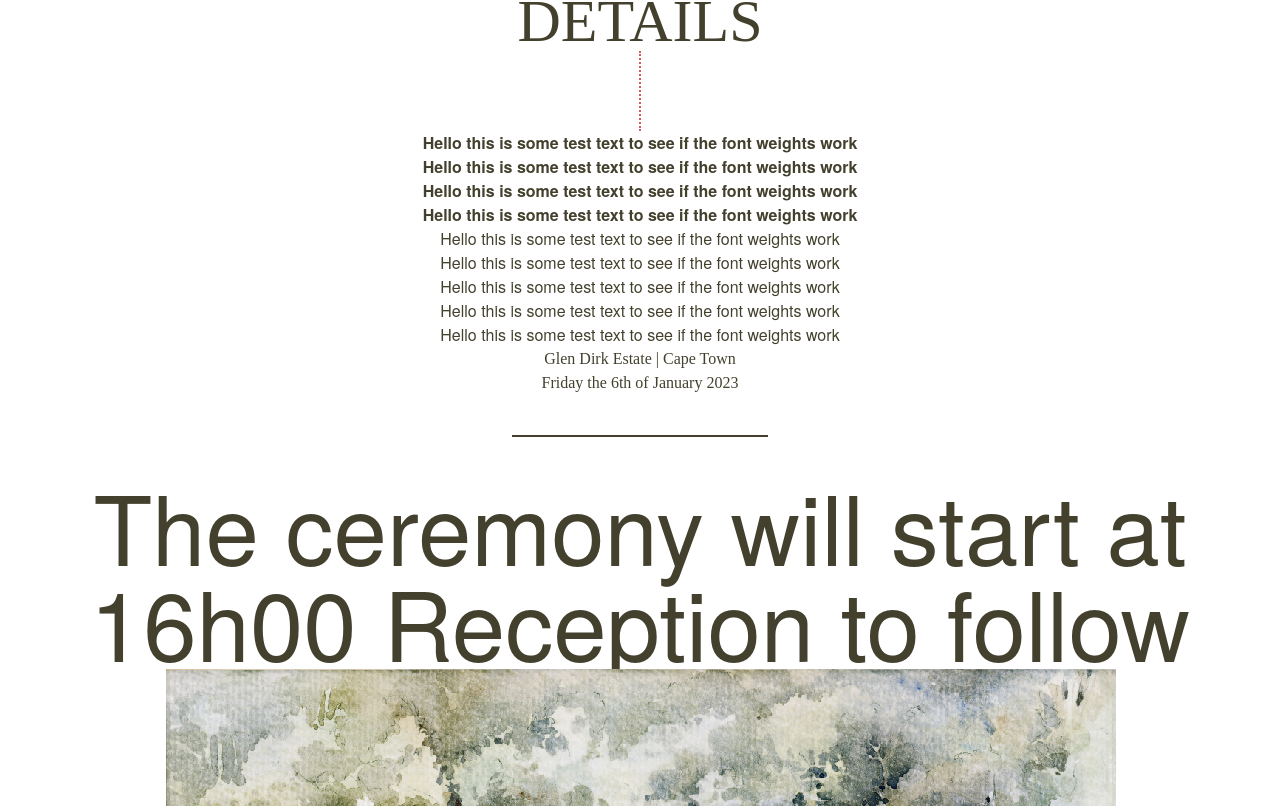
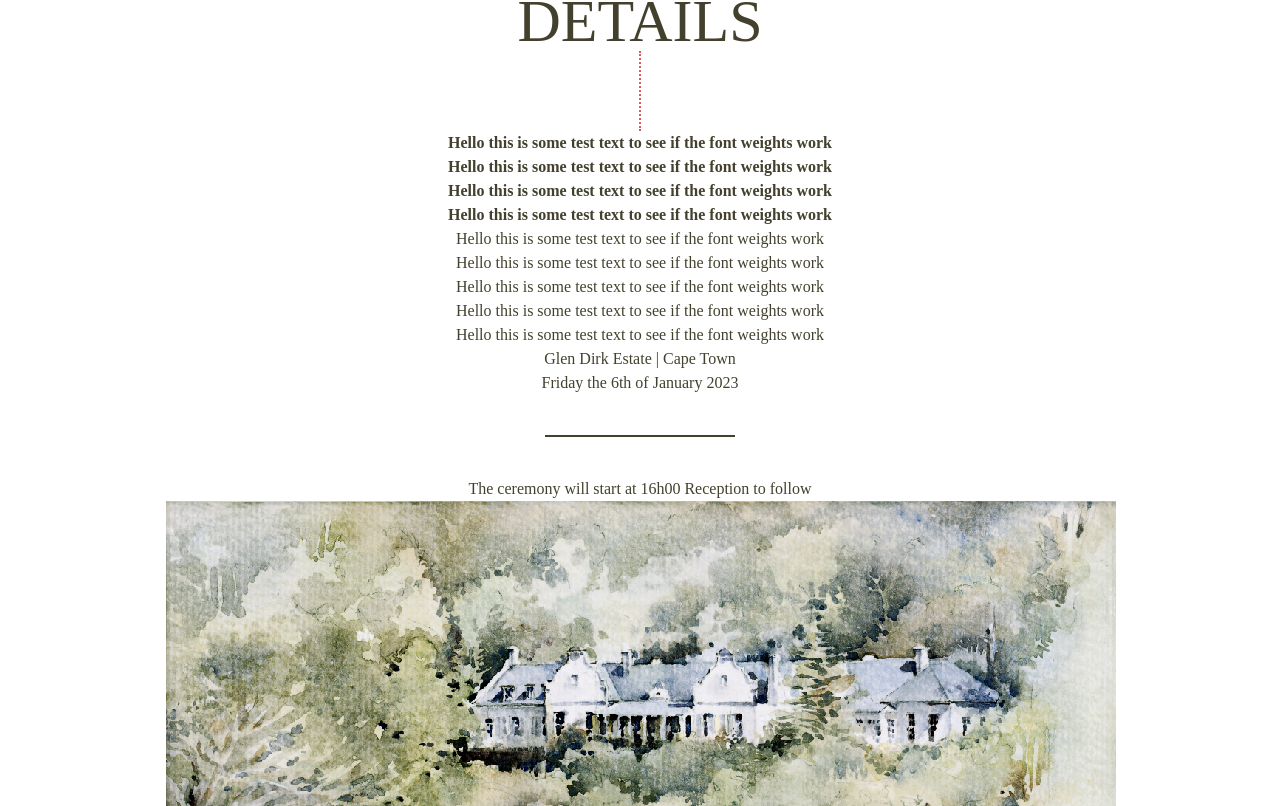
Before and after one commit to emilioziniades/mira-william-wedding, a Next.js app: page / in a window 1280 px wide. Shown: the part 954-1760 px from the top of the page. Built offline with nearby package versions, Linux system fonts and the light colour scheme.

Commit message:
more more more changes

```diff
--- a/components/button.tsx
+++ b/components/button.tsx
@@ -8,7 +8,8 @@ export const buttonStyles = makeString([
   "border-1",
   "border-rose",
   "text-rose",
-  "font-helv",
+  "font-avenir",
+  "font-light",
   "p-2",
   "my-12",
   "hover:bg-rose",
--- a/components/nav.tsx
+++ b/components/nav.tsx
@@ -28,7 +28,7 @@ const Navbar: FC = () => {
         <a
           href={`#${name}`}
           onClick={handleClick}
-          className="uppercase font-bold font-helv text-vine hover:text-leaf"
+          className="uppercase font-light font-avenir text-vine hover:text-leaf"
           key={name}
         >
           {name}
--- a/components/rsvpForm.tsx
+++ b/components/rsvpForm.tsx
@@ -38,7 +38,7 @@ const RsvpForm: FC<FormProps> = ({ submissionMessage }) => {
       id="rsvp-form"
       name="rsvp"
       method="POST"
-      className="flex flex-col font-helv text-ash w-1/4 mx-auto p-3"
+      className="flex flex-col font-avenir font-light text-ash w-1/4 mx-auto p-3"
       data-netlify="true"
       netlify-honeypot="bot-field"
       onSubmit={handleSubmit}
--- a/pages/index.tsx
+++ b/pages/index.tsx
@@ -94,37 +94,37 @@ const Home: NextPage<Props> = ({ landing, details, rsvp, registry }) => {
             {details.frontmatter.heading}
           </h1>
           <VerticalLine />
-          <div className="font-helv font-black">
+          <div className="font-avenir font-black">
             Hello this is some test text to see if the font weights work
           </div>
-          <div className="font-helv font-extrabold">
+          <div className="font-avenir font-extrabold">
             Hello this is some test text to see if the font weights work
           </div>
-          <div className="font-helv font-bold">
+          <div className="font-avenir font-bold">
             Hello this is some test text to see if the font weights work
           </div>
-          <div className="font-helv font-semibold">
+          <div className="font-avenir font-semibold">
             Hello this is some test text to see if the font weights work
           </div>
-          <div className="font-helv font-medium">
+          <div className="font-avenir font-medium">
             Hello this is some test text to see if the font weights work
           </div>
-          <div className="font-helv font-normal">
+          <div className="font-avenir font-normal">
             Hello this is some test text to see if the font weights work
           </div>
-          <div className="font-helv font-light">
+          <div className="font-avenir font-light">
             Hello this is some test text to see if the font weights work
           </div>
-          <div className="font-helv font-light font-extralight">
+          <div className="font-avenir font-light font-extralight">
             Hello this is some test text to see if the font weights work
           </div>
-          <div className="font-helv font-light font-thin">
+          <div className="font-avenir font-light font-thin">
             Hello this is some test text to see if the font weights work
           </div>
           <div>{details.frontmatter.location}</div>
           <div>{details.frontmatter.date}</div>
           <HorizontalLine />
-          <div className="font-helv text-8xl">
+          <div className="font-avenir font-light">
             {details.frontmatter.message}
           </div>
           <div
--- a/styles/globals.css
+++ b/styles/globals.css
@@ -11,14 +11,13 @@
 }
 
 @font-face {
-  font-family: "HelveticaNeue";
-  src: local("HelveticaNeue"), url("../public/HelveticaNeue.ttc") format("ttc");
+  font-family: "Avenir Next";
+  src: local("Avenir Next"), url("../public/Avenir Next.ttc") format("ttc");
 }
 
 @font-face {
-  font-family: "HallieThompsonSerif";
-  src: local("HallieThompsonSerif"),
-    url("../public/HallieThompsonSerif.ttf") format("ttf");
+  font-family: "CREALEN";
+  src: local("CREALEN"), url("../public/CREALEN.otf") format("ttf");
 }
 
 @font-face {
--- a/tailwind.config.js
+++ b/tailwind.config.js
@@ -7,8 +7,8 @@ module.exports = {
   theme: {
     extend: {
       fontFamily: {
-        helv: "HelveticaNeue",
-        hallie: "HallieThompsonSerif",
+        avenir: "Avenir Next",
+        // hallie: "HallieThompsonSerif",
         kannada: "KannadaMN",
       },
       colors: {
```
